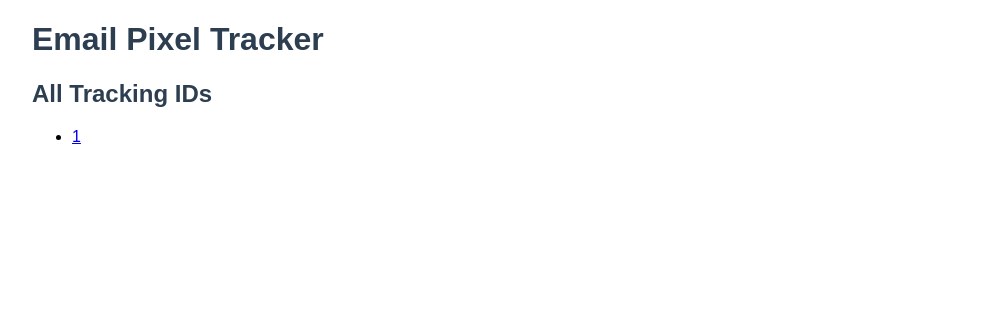
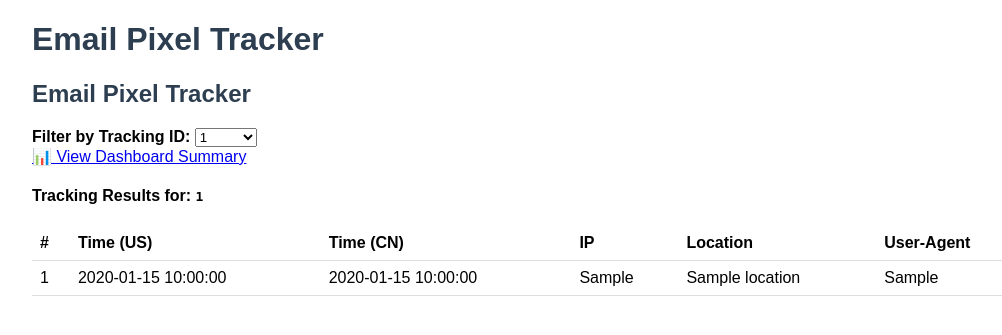
Before and after one commit to John123866/email-tracker, a Flask app: template templates/index.html in a window 1280 px wide. Shown: the top 335 px of the page, without its empty margins (108-1110 px from the left). Run offline with Flask 3, Linux system fonts and the light colour scheme; the template is opened without the code that fills it: most values are stand-ins (such as "Sample title", 1, 10 or a date in 2020); some libraries are stand-ins or nearby versions.

Commit message:
Update index.html

```diff
--- a/templates/index.html
+++ b/templates/index.html
@@ -1,9 +1,51 @@
-{% extends 'layout.html' %}
+{% extends "layout.html" %}
 {% block content %}
-  <h2>All Tracking IDs</h2>
-  <ul>
-  {% for id in ids %}
-    <li><a href="{{ url_for('admin_view', track_id=id) }}">{{ id }}</a></li>
-  {% endfor %}
-  </ul>
+<div class="container mt-4">
+    <h2>Email Pixel Tracker</h2>
+    <form method="get" action="/">
+        <div class="form-group">
+            <label for="filter_id"><strong>Filter by Tracking ID:</strong></label>
+            <select id="filter_id" name="filter_id" class="form-control" onchange="this.form.submit()">
+                <option value="">-- All --</option>
+                {% for id in all_ids %}
+                    <option value="{{ id }}" {% if selected_id == id %}selected{% endif %}>{{ id }}</option>
+                {% endfor %}
+            </select>
+        </div>
+    </form>
+
+    <a href="/dashboard" class="btn btn-primary mb-3 mt-3">📊 View Dashboard Summary</a>
+
+    {% if selected_id %}
+        <h4 class="mt-4">Tracking Results for: <code>{{ selected_id }}</code></h4>
+        {% if events %}
+            <table class="table table-bordered table-sm mt-2">
+                <thead>
+                    <tr>
+                        <th>#</th>
+                        <th>Time (US)</th>
+                        <th>Time (CN)</th>
+                        <th>IP</th>
+                        <th>Location</th>
+                        <th>User-Agent</th>
+                    </tr>
+                </thead>
+                <tbody>
+                    {% for item in events %}
+                        <tr>
+                            <td>{{ loop.index }}</td>
+                            <td>{{ item.time_us }}</td>
+                            <td>{{ item.time_cn }}</td>
+                            <td>{{ item.ip }}</td>
+                            <td>{{ item.location }}</td>
+                            <td>{{ item.ua }}</td>
+                        </tr>
+                    {% endfor %}
+                </tbody>
+            </table>
+        {% else %}
+            <p>No events recorded for this ID.</p>
+        {% endif %}
+    {% endif %}
+</div>
 {% endblock %}
```
